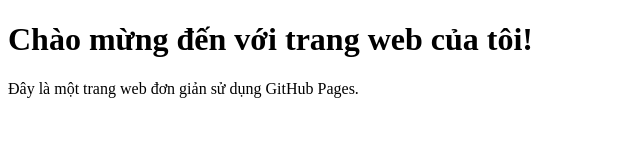
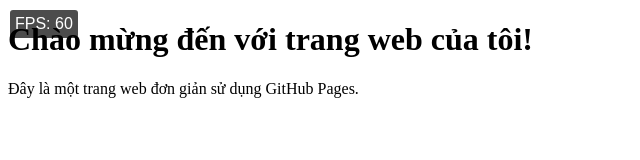
Before and after one commit to Kinggbot/vydeveloper, a plain HTML site: page index.html in a window 1280 px wide. Shown: the whole page, without its empty margins (0-640 px from the left). Drawn offline with Linux system fonts and the light colour scheme.

Commit message:
Update index.html

```diff
--- a/index.html
+++ b/index.html
@@ -10,3 +10,49 @@
     <p>Đây là một trang web đơn giản sử dụng GitHub Pages.</p>
 </body>
 </html>
+<!DOCTYPE html>
+<html lang="en">
+<head>
+    <meta charset="UTF-8">
+    <meta name="viewport" content="width=device-width, initial-scale=1.0">
+    <title>FPS Counter</title>
+    <style>
+        #fpsCounter {
+            position: fixed;
+            top: 10px;
+            left: 10px;
+            background: rgba(0, 0, 0, 0.7);
+            color: white;
+            padding: 5px;
+            border-radius: 3px;
+            font-family: Arial, sans-serif;
+        }
+    </style>
+</head>
+<body>
+    <div id="fpsCounter">FPS: 0</div>
+
+    <script>
+        let fpsCounter = document.getElementById('fpsCounter');
+        let frameCount = 0;
+        let lastTime = performance.now();
+
+        function updateFPS() {
+            const now = performance.now();
+            frameCount++;
+            const elapsed = now - lastTime;
+
+            if (elapsed > 1000) {
+                const fps = Math.round((frameCount / elapsed) * 1000);
+                fpsCounter.textContent = `FPS: ${fps}`;
+                frameCount = 0;
+                lastTime = now;
+            }
+
+            requestAnimationFrame(updateFPS);
+        }
+
+        updateFPS();
+    </script>
+</body>
+</html>
```
